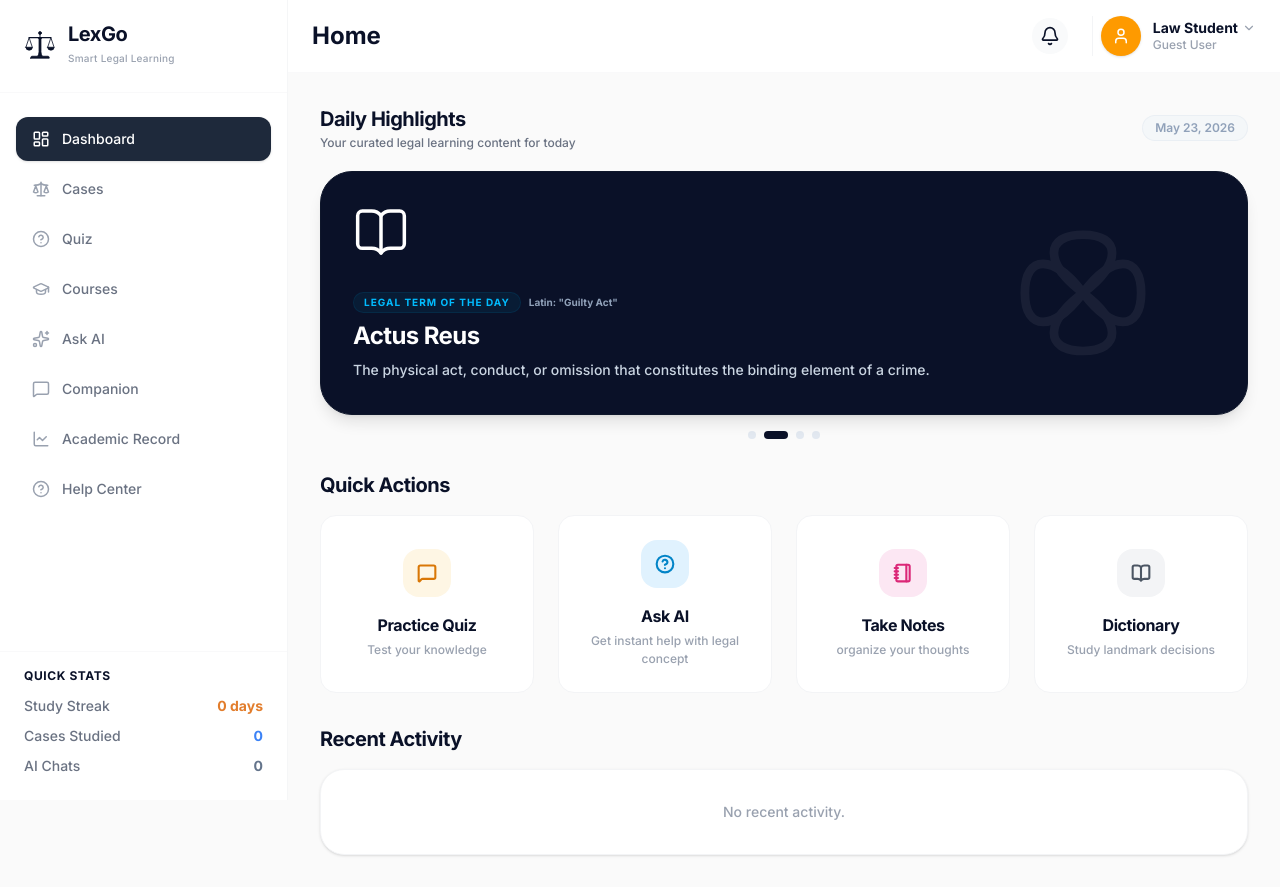
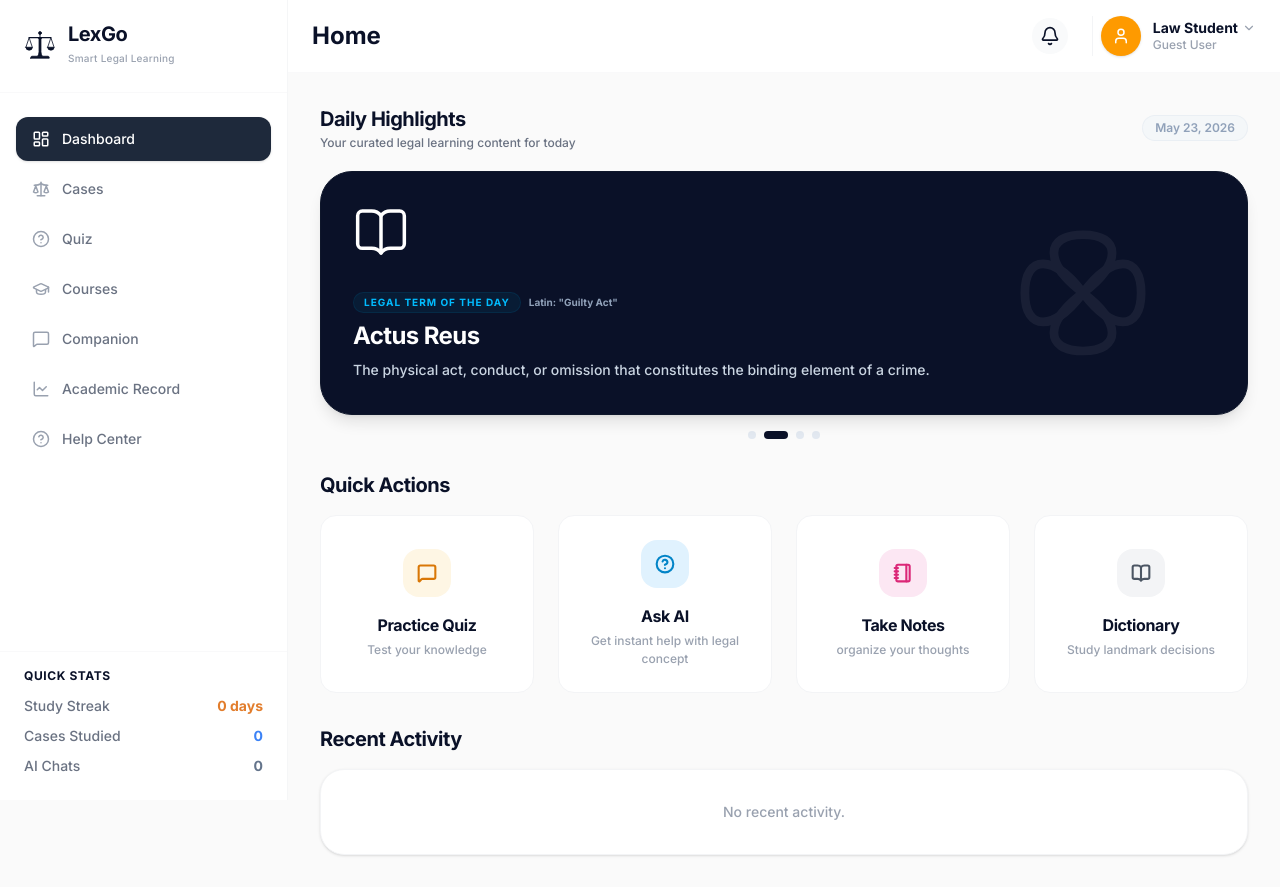
Before and after one commit to Darlington-s-store/LexGo-App, a React (Vite) app: page /dashboard in a window 1280 px wide. Built offline with nearby package versions, Linux system fonts and the light colour scheme; sample sign-in values are in the browser's storage.

Commit message:
chore: remove Ask AI navigation item from sidebar layout

```diff
--- a/src/components/DashboardLayout.jsx
+++ b/src/components/DashboardLayout.jsx
@@ -65,7 +65,6 @@ const DashboardLayout = ({ children, title = 'Home' }) => {
     { name: 'Cases', path: '/dashboard/cases', icon: Scale },
     { name: 'Quiz', path: '/dashboard/quiz', icon: HelpCircle },
     { name: 'Courses', path: '/dashboard/courses', icon: GraduationCap },
-    { name: 'Ask AI', path: '/dashboard/ai', icon: Sparkles },
     { name: 'Companion', path: '/dashboard/companion', icon: MessageSquare },
     { name: 'Academic Record', path: '/dashboard/records', icon: LineChart },
     { name: 'Help Center', path: '/dashboard/help', icon: HelpCircle },
```
